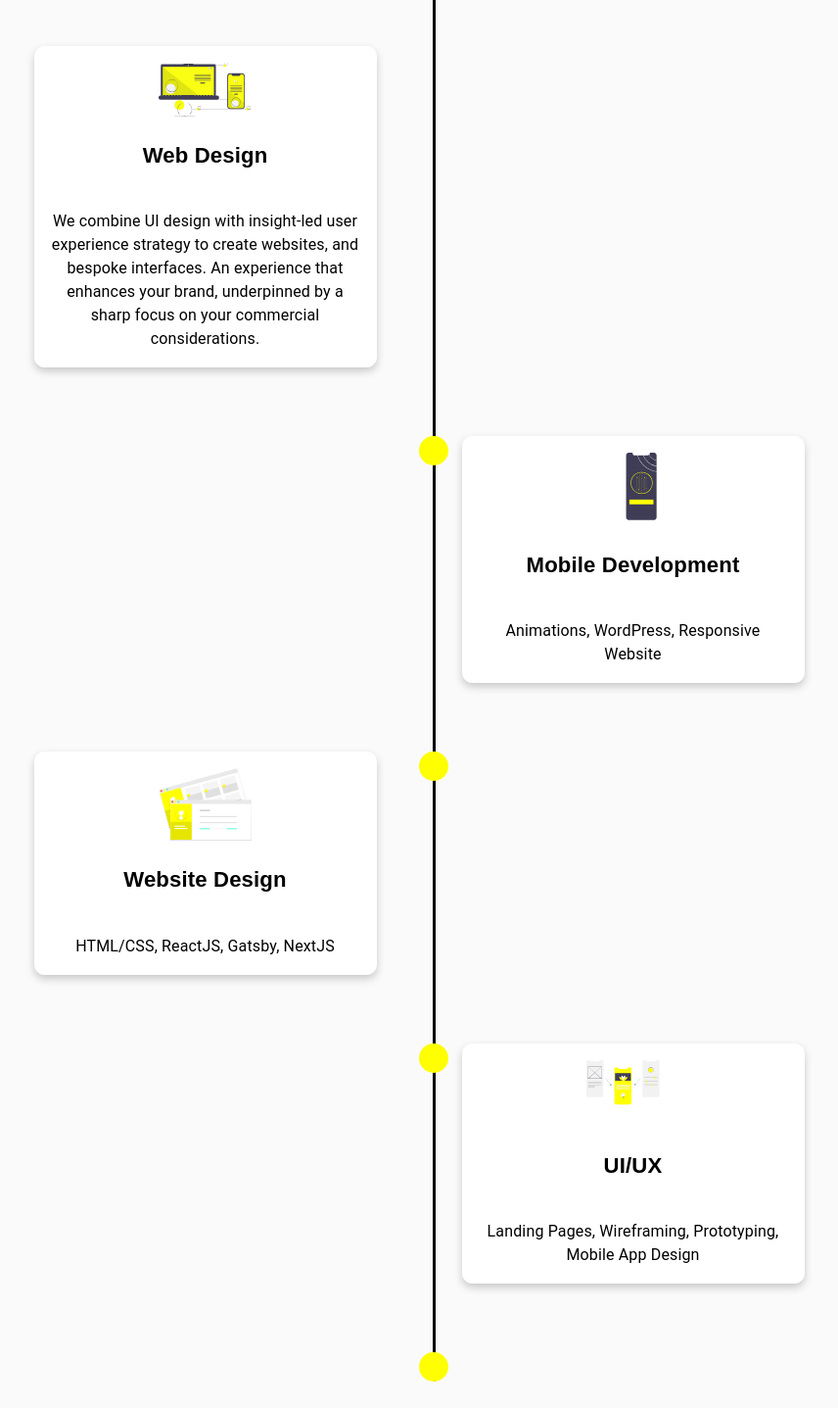
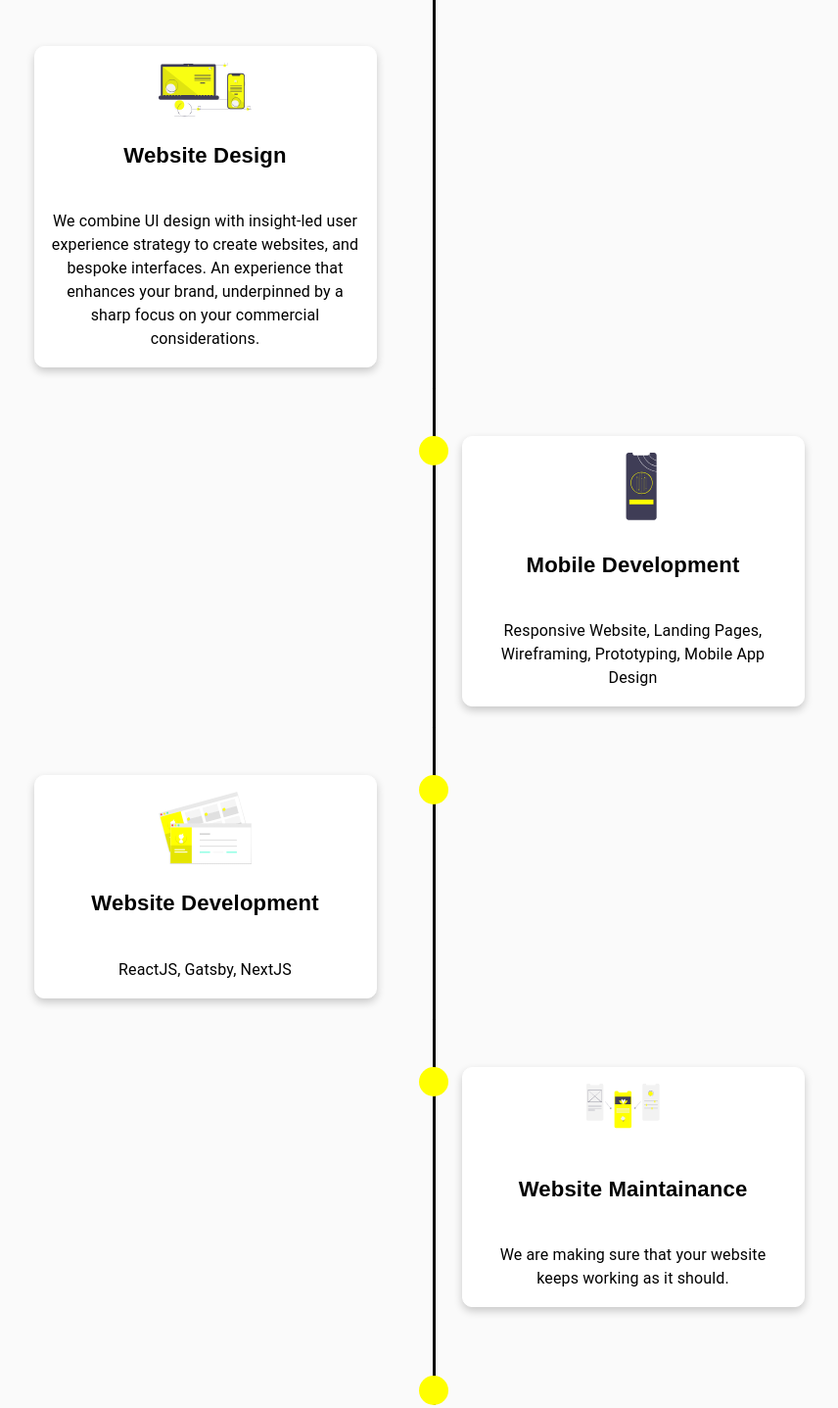
Before and after one commit to Viki-Robles/webdesign, a Gatsby site: page / in a window 1280 px wide. Shown: the part 3915-5352 px from the top of the page at 98% size, without its empty margins (197-1053 px from the left). Built offline with nearby package versions, Linux system fonts and the light colour scheme; Gatsby itself is replaced by a stand-in of ours.

Commit message:
feat: add new services categories on index.js

```diff
--- a/src/components/index.js
+++ b/src/components/index.js
@@ -10,10 +10,10 @@ import uxdesign from '../images/uxdesign.svg';
 
 
 const data = [
-  {services:'Web Design', details:'We combine UI design with insight-led user experience strategy to create websites, and bespoke interfaces. An experience that enhances your brand, underpinned by a sharp focus on your commercial considerations.', picture:uidesign},
-  {services:'Mobile Development', details:'Animations, WordPress, Responsive Website', picture:mobile},
-  {services:'Website Design', details:'HTML/CSS, ReactJS, Gatsby, NextJS', picture:website},
-  {services:'UI/UX', details:'Landing Pages, Wireframing, Prototyping, Mobile App Design', picture:uxdesign},
+  {services:'Website Design', details:'We combine UI design with insight-led user experience strategy to create websites, and bespoke interfaces. An experience that enhances your brand, underpinned by a sharp focus on your commercial considerations.', picture:uidesign},
+  {services:'Mobile Development', details:'Responsive Website, Landing Pages, Wireframing, Prototyping, Mobile App Design', picture:mobile},
+  {services:'Website Development', details:'ReactJS, Gatsby, NextJS', picture:website},
+  {services:'Website Maintainance', details:'We are making sure that your website keeps working as it should.', picture:uxdesign},
 
 ]
 
--- a/src/pages/index.js
+++ b/src/pages/index.js
@@ -6,7 +6,6 @@ import Timeline from '../components/index'
 import Form from '../components/form';
 import NavBar from '../components/navbar';
 import Footer from '../components/footer';
-import Testimonials from '../components/testimonials';
 import Layout from '../components/layout';
 
 const IndexPage = () => (
```
